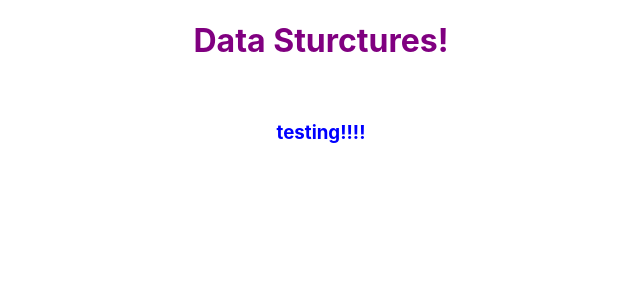
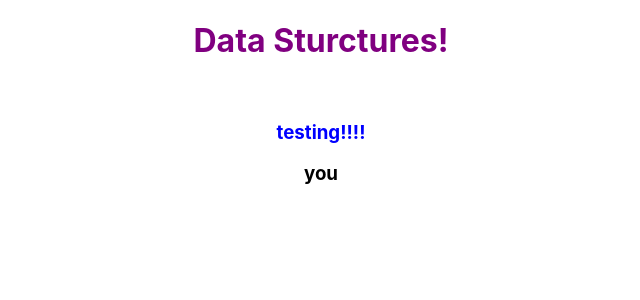
Before and after one commit to Kealoha1988/data-structures, a React (Create React App) app: page / in a window 1280 px wide. Shown: the top 300 px of the page, without its empty margins (319-959 px from the left). Built offline with nearby package versions, Linux system fonts and the light colour scheme.

Commit message:
added renderSelf() to Node

```diff
--- a/src/App.js
+++ b/src/App.js
@@ -1,12 +1,21 @@
 import './App.css';
+import {SinglyLinkedList} from './singlyLInkedList/SLLLogic'
 
 
 function App() {
+
+  let list = new SinglyLinkedList()
+  list.push('hello')
+  list.push('you')
+
+  let cool = "hello this is cool"
+
   return (
     <div className="App">
       <h1 style={{color: 'purple'}}>Data Sturctures!</h1>
       <br></br>
       <h3 style={{color: 'blue'}}>testing!!!!</h3>
+      <h3>{list.tail.renderSelf()}</h3>
     </div>
   );
 }
--- a/src/GlobalVariables.js
+++ b/src/GlobalVariables.js
@@ -3,4 +3,9 @@ export class Node{
     this.value = value
     this.next = null
   }
+
+
+  renderSelf() {
+    return <p>{this.value}</p>;
+  }
 }
--- a/src/singlyLInkedList/SLLLogic.js
+++ b/src/singlyLInkedList/SLLLogic.js
@@ -6,4 +6,17 @@ export class SinglyLinkedList{
     this.tail = null
     this.length = 0
   }
+
+  push(value){
+    let newNode = new Node(value)
+    if (!this.head){
+      this.head = newNode
+      this.tail = this.head
+    }else{
+      this.tail.next = newNode
+      this.tail = newNode
+    }
+  }
+
+
 }
```
